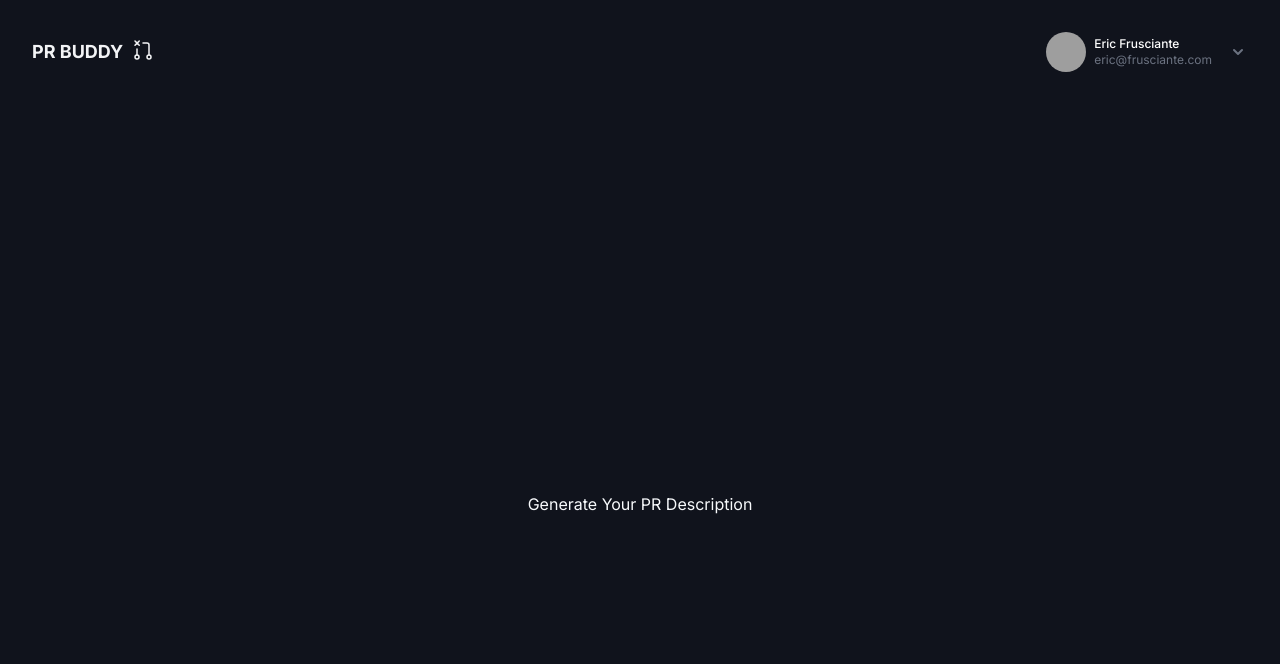
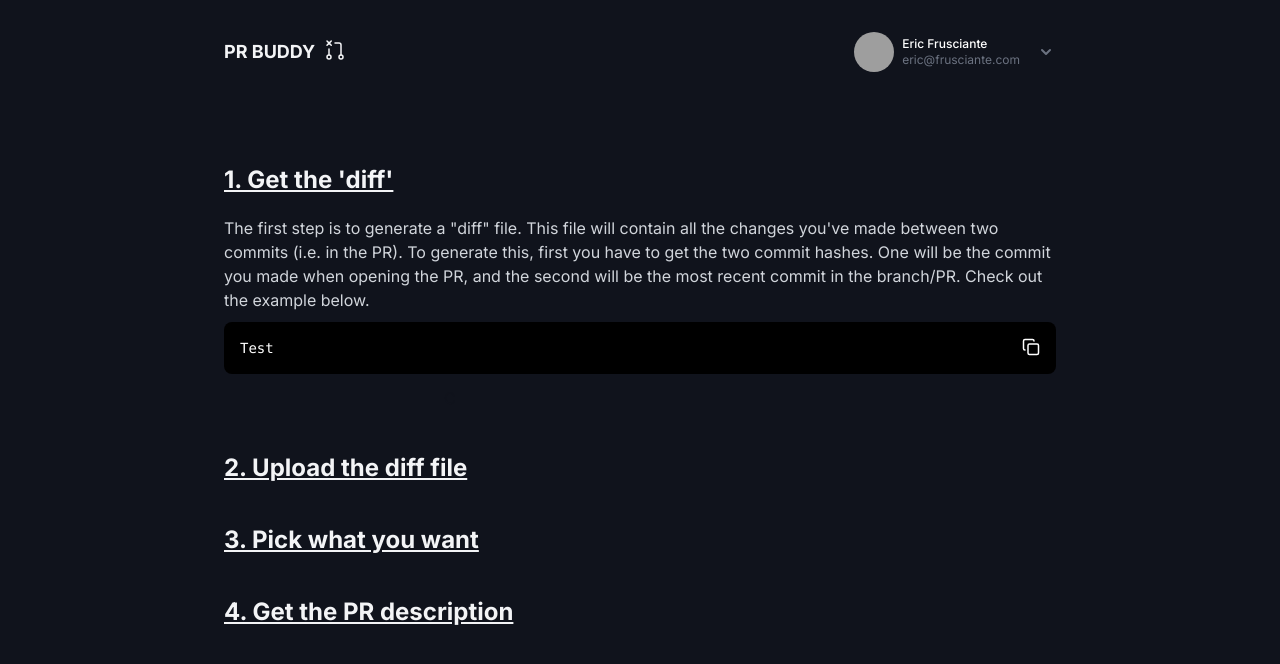
Before and after one commit to faizanraso/prbuddy, a Next.js app: page /generate in a window 1280 px wide. Shown: the top 664 px of the page. Built offline with nearby package versions, Linux system fonts and the light colour scheme; grey boxes are pictures that could not be loaded.

Commit message:
working on code block

```diff
--- a/app/_components/AuthCard.tsx
+++ b/app/_components/AuthCard.tsx
@@ -12,14 +12,15 @@ import {
 
 import Link from "next/link";
 import { signIn, signOut } from "next-auth/react";
-import { PR_SVG } from "./pr-svg";
+
+import PRIcon from "./icons/PRIcon";
 
 export default function AuthCard() {
   return (
     <Card className="px-8 py-5 bg-gray-900 border-gray-900 shadow-xl shadow-gray-950">
       <CardHeader className="space-y-1">
         <CardTitle className="text-2xl font-bold flex flex-row gap-x-2 pb-2 text-gray-100">
-          PR BUDDY {PR_SVG}
+          PR BUDDY <PRIcon />
         </CardTitle>
         <CardDescription className="text-xs text-gray-200">
           Choose one of the options below to get started
--- /dev/null
+++ b/app/_components/CodeBlock.tsx
@@ -0,0 +1,16 @@
+import CopyIcon from "./icons/CopyIcon";
+
+interface CodeBlockProps {
+  code: string;
+}
+
+export default function CodeBlock({ code }: CodeBlockProps) {
+  return (
+    <div className="relative bg-black rounded-lg overflow-hidden">
+      <pre className="text-white text-sm p-4">{code}</pre>
+      <button className="absolute top-0 right-0 m-4">
+        <CopyIcon className="text-white" />
+      </button>
+    </div>
+  );
+}
--- a/app/_components/Header.tsx
+++ b/app/_components/Header.tsx
@@ -2,17 +2,17 @@ import { PR_SVG } from "./pr-svg";
 
 export default function Header() {
   return (
-    <header className="bg-[#10131C] antialiased">
-      <div className="mx-auto max-w-screen-xl px-4 py-8 sm:px-6 lg:px-8">
+    <header className="bg-[#10131C] antialiased px-12 sm:px-24 md:px-30 lg:px-56">
+      <div className="mx-auto max-w-screen-xl py-8">
         <div className="flex items-center sm:justify-between sm:gap-4">
-          <div className="relative hidden sm:block">
+          <div className="relative block">
             <p className="flex flex-row gap-x-2">
               <span className="text-lg font-bold text-gray-100 ">PR BUDDY</span>
               {PR_SVG}
             </p>
           </div>
 
-          <div className="flex flex-1 items-center justify-between gap-8 sm:justify-end">
+          <div className="flex flex-1 items-center gap-8 justify-end">
             <button
               type="button"
               className="group flex shrink-0 items-center rounded-lg transition"
--- /dev/null
+++ b/app/_components/icons/CopyIcon.tsx
@@ -0,0 +1,21 @@
+export default function CopyIcon(
+  props: React.JSX.IntrinsicAttributes & React.SVGProps<SVGSVGElement>
+) {
+  return (
+    <svg
+      {...props}
+      xmlns="http://www.w3.org/2000/svg"
+      width="18"
+      height="18"
+      viewBox="0 0 24 24"
+      fill="none"
+      stroke="currentColor"
+      strokeWidth="2"
+      strokeLinecap="round"
+      strokeLinejoin="round"
+    >
+      <rect width="14" height="14" x="8" y="8" rx="2" ry="2" />
+      <path d="M4 16c-1.1 0-2-.9-2-2V4c0-1.1.9-2 2-2h10c1.1 0 2 .9 2 2" />
+    </svg>
+  );
+}
--- /dev/null
+++ b/app/_components/icons/PRIcon.tsx
@@ -0,0 +1,52 @@
+export default function PRIcon(
+  props: React.JSX.IntrinsicAttributes & React.SVGProps<SVGSVGElement>
+) {
+  return (
+    <svg
+      {...props}
+      width="24px"
+      height="24px"
+      viewBox="0 0 24 24"
+      strokeWidth="1.5"
+      fill="none"
+      xmlns="http://www.w3.org/2000/svg"
+      className="stroke-gray-100"
+    >
+      <path
+        d="M18 21C19.1046 21 20 20.1046 20 19C20 17.8954 19.1046 17 18 17C16.8954 17 16 17.8954 16 19C16 20.1046 16.8954 21 18 21Z"
+        strokeWidth="1.5"
+        strokeLinecap="round"
+        strokeLinejoin="round"
+        className="stroke-gray-100"
+      ></path>
+      <path
+        d="M6 21C7.10457 21 8 20.1046 8 19C8 17.8954 7.10457 17 6 17C4.89543 17 4 17.8954 4 19C4 20.1046 4.89543 21 6 21Z"
+        strokeWidth="1.5"
+        strokeLinecap="round"
+        strokeLinejoin="round"
+        className="stroke-gray-100"
+      ></path>
+      <path
+        d="M6 11V17"
+        strokeWidth="1.5"
+        strokeLinecap="round"
+        strokeLinejoin="round"
+        className="stroke-gray-100"
+      ></path>
+      <path
+        d="M18 17V7C18 7 18 5 16 5H12"
+        strokeWidth="1.5"
+        strokeLinecap="round"
+        strokeLinejoin="round"
+        className="stroke-gray-100"
+      ></path>
+      <path
+        d="M4 7.24264L6.12132 5.12132M6.12132 5.12132L8.24264 3M6.12132 5.12132L4 3M6.12132 5.12132L8.24264 7.24264"
+        strokeWidth="1.5"
+        strokeLinecap="round"
+        strokeLinejoin="round"
+        className="stroke-gray-100"
+      ></path>
+    </svg>
+  );
+}
--- a/app/generate/page.tsx
+++ b/app/generate/page.tsx
@@ -1,13 +1,50 @@
+"use client";
+
 import React from "react";
 import Header from "../_components/Header";
+import CodeBlock from "../_components/CodeBlock";
 
 export default function GeneratePage() {
   return (
-    <>
+    <div className="min-h-screen">
       <Header />
-      <main className="antialiased flex min-h-screen flex-col items-center justify-center p-24 bg-[#10131C]">
-        <h1 className="text-slate-50">Generate Your PR Description</h1>
+      <main className="antialiased flex flex-col justify-center px-12 sm:px-24 md:px-30 lg:px-56">
+        <div className="py-10">
+          <div className="py-2.5">
+            <h1 className="font-bold text-2xl text-gray-100 underline py-2.5">
+              1. Get the 'diff'
+            </h1>
+            <p className=" text-gray-300 py-2.5">
+              The first step is to generate a "diff" file. This file will
+              contain all the changes you've made between two commits (i.e. in
+              the PR). To generate this, first you have to get the two commit
+              hashes. One will be the commit you made when opening the PR, and
+              the second will be the most recent commit in the branch/PR. Check
+              out the example below.
+            </p>
+
+            <CodeBlock code="Test" />
+            <div className="mx-auto w-1/2 items-center justify-center p-3">
+              C
+            </div>
+          </div>
+          <div className="py-5">
+            <h1 className="font-bold text-2xl text-gray-100 underline">
+              2. Upload the diff file
+            </h1>
+          </div>
+          <div className="py-5">
+            <h1 className="font-bold text-2xl text-gray-100 underline">
+              3. Pick what you want
+            </h1>
+          </div>
+          <div className="py-5">
+            <h1 className="font-bold text-2xl text-gray-100 underline">
+              4. Get the PR description
+            </h1>
+          </div>
+        </div>
       </main>
-    </>
+    </div>
   );
 }
--- /dev/null
+++ b/components/ui/tooltip.tsx
@@ -0,0 +1,30 @@
+"use client"
+
+import * as React from "react"
+import * as TooltipPrimitive from "@radix-ui/react-tooltip"
+
+import { cn } from "@/lib/utils"
+
+const TooltipProvider = TooltipPrimitive.Provider
+
+const Tooltip = TooltipPrimitive.Root
+
+const TooltipTrigger = TooltipPrimitive.Trigger
+
+const TooltipContent = React.forwardRef<
+  React.ElementRef<typeof TooltipPrimitive.Content>,
+  React.ComponentPropsWithoutRef<typeof TooltipPrimitive.Content>
+>(({ className, sideOffset = 4, ...props }, ref) => (
+  <TooltipPrimitive.Content
+    ref={ref}
+    sideOffset={sideOffset}
+    className={cn(
+      "z-50 overflow-hidden rounded-md border bg-popover px-3 py-1.5 text-sm text-popover-foreground shadow-md animate-in fade-in-0 zoom-in-95 data-[state=closed]:animate-out data-[state=closed]:fade-out-0 data-[state=closed]:zoom-out-95 data-[side=bottom]:slide-in-from-top-2 data-[side=left]:slide-in-from-right-2 data-[side=right]:slide-in-from-left-2 data-[side=top]:slide-in-from-bottom-2",
+      className
+    )}
+    {...props}
+  />
+))
+TooltipContent.displayName = TooltipPrimitive.Content.displayName
+
+export { Tooltip, TooltipTrigger, TooltipContent, TooltipProvider }
--- a/package.json
+++ b/package.json
@@ -13,6 +13,7 @@
     "@prisma/client": "^5.7.0",
     "@radix-ui/react-label": "^2.0.2",
     "@radix-ui/react-slot": "^1.0.2",
+    "@radix-ui/react-tooltip": "^1.0.7",
     "class-variance-authority": "^0.7.0",
     "clsx": "^2.0.0",
     "lucide-react": "^0.294.0",
```
Also changed, not shown: 2 other files (tests, documents, lock files or other folders).
